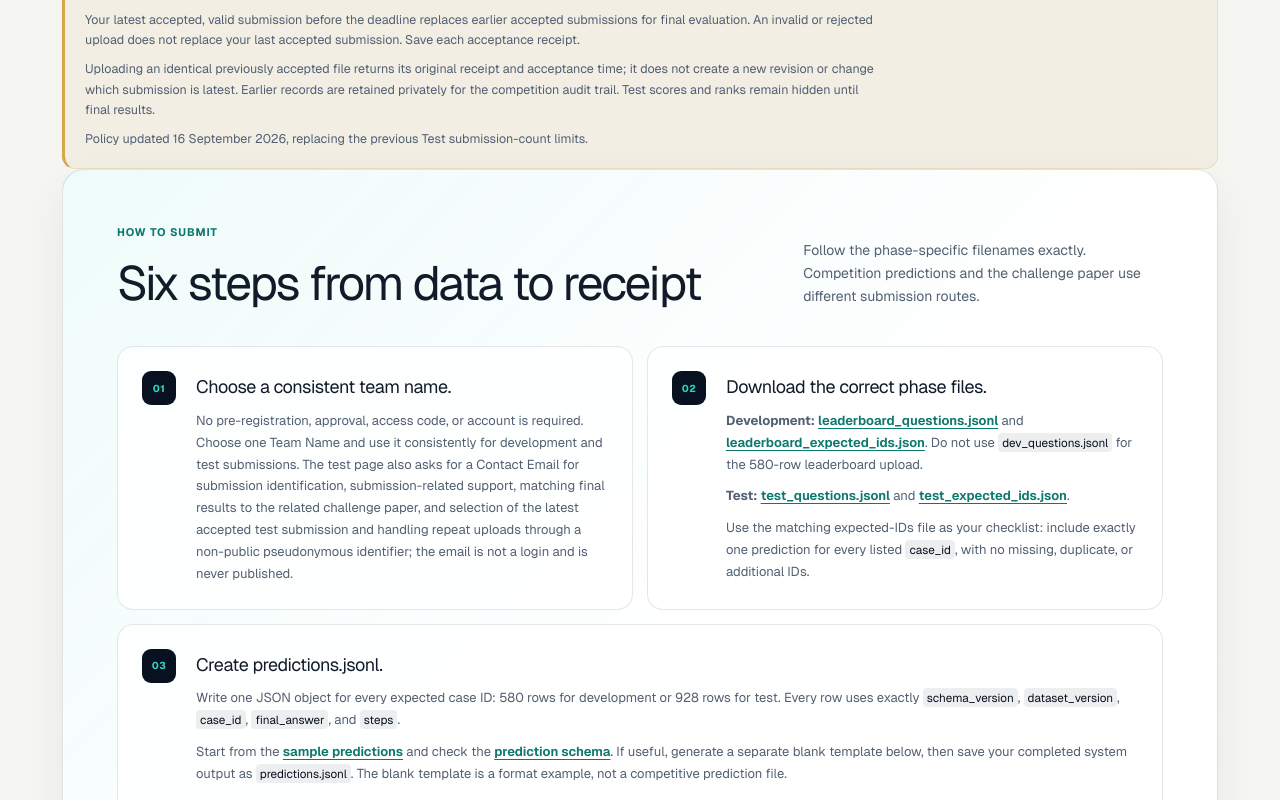
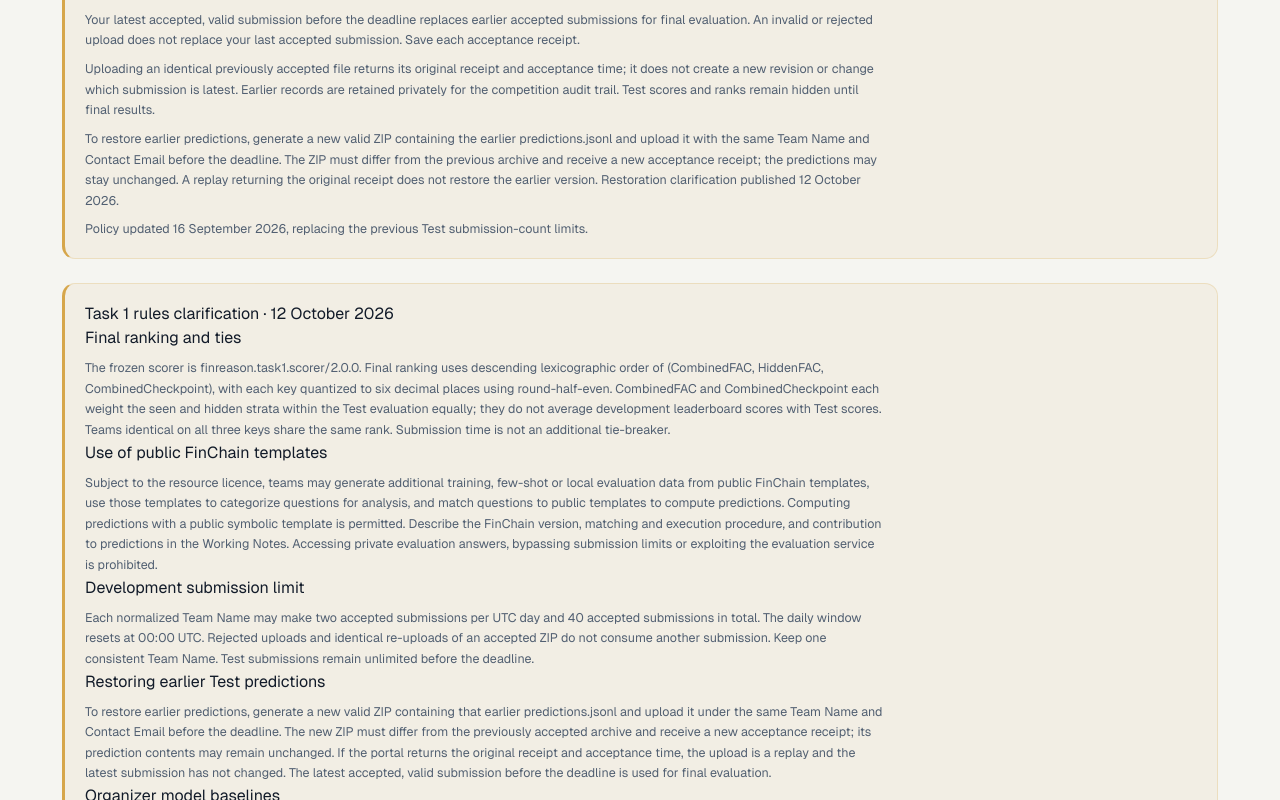
Before and after one commit to The-FinAI/IEEE-bigdata-cup, a Next.js app: page /task1/submit in a window 1280 px wide. Shown: the part 540-1340 px from the top of the page. Built offline with nearby package versions, Linux system fonts and the light colour scheme; no server answers.

Commit message:
docs: clarify Task 1 ranking templates and submission rules

```diff
--- a/app/task1/leaderboard/page.tsx
+++ b/app/task1/leaderboard/page.tsx
@@ -57,6 +57,14 @@ export default function Task1LeaderboardPage() {
         </details>
 
         <p className="leaderboard-test-note">
+          Final Test ranking uses (CombinedFAC, HiddenFAC, CombinedCheckpoint), descending,
+          after six-decimal round-half-even quantization. Exact ties share a rank; submission
+          time is not a tie-breaker. Model identities and full baseline configurations are not
+          currently public; publication of their Test scores has not been confirmed.
+          {" "}<Link href="/task1/#task1-rules-clarification">Task 1 rules clarification · 12 October 2026</Link>
+        </p>
+
+        <p className="leaderboard-test-note">
           <Link href="/task1/leaderboard/test/">Open Test submission status</Link> for format
           checks and acceptance receipts. Test scores and ranks remain hidden until final results are released.
         </p>
--- a/app/task1/page.tsx
+++ b/app/task1/page.tsx
@@ -1,3 +1,4 @@
+import { Task1RulesClarification } from "./rules-clarification";
 import { TaskCitationNote } from "../task-citation-note";
 import { TestSubmissionPolicy } from "./test-submission-policy";
 import type { Metadata } from "next";
@@ -156,6 +157,7 @@ export default function Task1HubPage() {
       </section>
 
       <TestSubmissionPolicy />
+      <Task1RulesClarification />
 
       <aside className="task-hub-note">
         <strong>Competition and Working Notes deadlines</strong>
--- /dev/null
+++ b/app/task1/rules-clarification.tsx
@@ -0,0 +1,17 @@
+export function Task1RulesClarification() {
+  return (
+    <section className="task-hub-note" id="task1-rules-clarification" aria-labelledby="task1-rules-title">
+      <h2 id="task1-rules-title">Task 1 rules clarification · 12 October 2026</h2>
+      <h3>Final ranking and ties</h3>
+      <p>The frozen scorer is finreason.task1.scorer/2.0.0. Final ranking uses descending lexicographic order of (CombinedFAC, HiddenFAC, CombinedCheckpoint), with each key quantized to six decimal places using round-half-even. CombinedFAC and CombinedCheckpoint each weight the seen and hidden strata within the Test evaluation equally; they do not average development leaderboard scores with Test scores. Teams identical on all three keys share the same rank. Submission time is not an additional tie-breaker.</p>
+      <h3>Use of public FinChain templates</h3>
+      <p>Subject to the resource licence, teams may generate additional training, few-shot or local evaluation data from public FinChain templates, use those templates to categorize questions for analysis, and match questions to public templates to compute predictions. Computing predictions with a public symbolic template is permitted. Describe the FinChain version, matching and execution procedure, and contribution to predictions in the Working Notes. Accessing private evaluation answers, bypassing submission limits or exploiting the evaluation service is prohibited.</p>
+      <h3>Development submission limit</h3>
+      <p>Each normalized Team Name may make two accepted submissions per UTC day and 40 accepted submissions in total. The daily window resets at 00:00 UTC. Rejected uploads and identical re-uploads of an accepted ZIP do not consume another submission. Keep one consistent Team Name. Test submissions remain unlimited before the deadline.</p>
+      <h3>Restoring earlier Test predictions</h3>
+      <p>To restore earlier predictions, generate a new valid ZIP containing that earlier predictions.jsonl and upload it under the same Team Name and Contact Email before the deadline. The new ZIP must differ from the previously accepted archive and receive a new acceptance receipt; its prediction contents may remain unchanged. If the portal returns the original receipt and acceptance time, the upload is a replay and the latest submission has not changed. The latest accepted, valid submission before the deadline is used for final evaluation.</p>
+      <h3>Organizer model baselines</h3>
+      <p>Lite, Standard and Advanced are model-based references evaluated on the same 580 development questions with the frozen scorer. They generate final-answer and checkpoint predictions from public questions without gold-answer inputs. Their Final answer / Reasoning steps scores are Lite 0.234048 / 0.555354, Standard 0.980556 / 0.987725, and Advanced 0.984444 / 0.990000. Model identities and full configurations are not currently public. Cite the published baseline labels and development leaderboard. Publication of Test scores for these three systems has not been confirmed.</p>
+    </section>
+  );
+}
--- a/app/task1/submit/page.tsx
+++ b/app/task1/submit/page.tsx
@@ -1,3 +1,4 @@
+import { Task1RulesClarification } from "../rules-clarification";
 import { TestSubmissionPolicy } from "../test-submission-policy";
 import type { Metadata } from "next";
 import Link from "next/link";
@@ -56,6 +57,7 @@ export default function Task1SubmitPage() {
       </header>
 
       <TestSubmissionPolicy />
+      <Task1RulesClarification />
 
       <SubmissionGuide
         developmentSpaceUrl={config.developmentSpace.url}
--- a/app/task1/test-submission-policy.tsx
+++ b/app/task1/test-submission-policy.tsx
@@ -18,6 +18,13 @@ export function TestSubmissionPolicy() {
         Earlier records are retained privately for the competition audit trail.
         Test scores and ranks remain hidden until final results.
       </p>
+      <p>
+        To restore earlier predictions, generate a new valid ZIP containing the earlier predictions.jsonl
+        and upload it with the same Team Name and Contact Email before the deadline. The ZIP must differ
+        from the previous archive and receive a new acceptance receipt; the predictions may stay unchanged.
+        A replay returning the original receipt does not restore the earlier version.
+        Restoration clarification published 12 October 2026.
+      </p>
       <p>Policy updated 16 September 2026, replacing the previous Test submission-count limits.</p>
     </aside>
   );
--- a/app/terms/page.tsx
+++ b/app/terms/page.tsx
@@ -1,3 +1,4 @@
+import { Task1RulesClarification } from "../task1/rules-clarification";
 import type { Metadata } from "next";
 import Link from "next/link";
 
@@ -213,6 +214,8 @@ export default function TermsPage() {
           </p>
         </section>
 
+        <Task1RulesClarification />
+
         <section className="policy-section" aria-labelledby="terms-public-results">
           <p className="section-index">05 / PUBLIC RESULTS</p>
           <h2 id="terms-public-results">Leaderboard visibility</h2>
```
